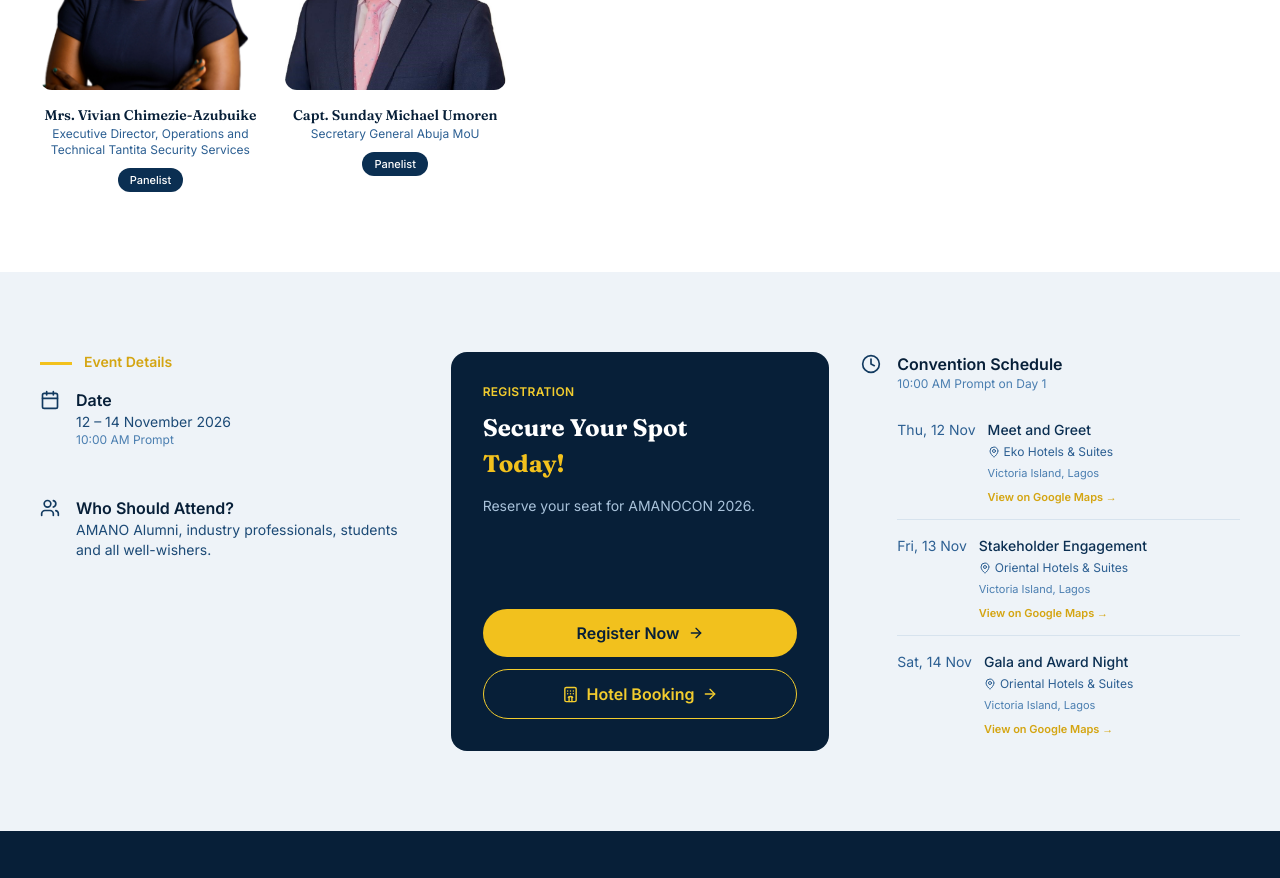
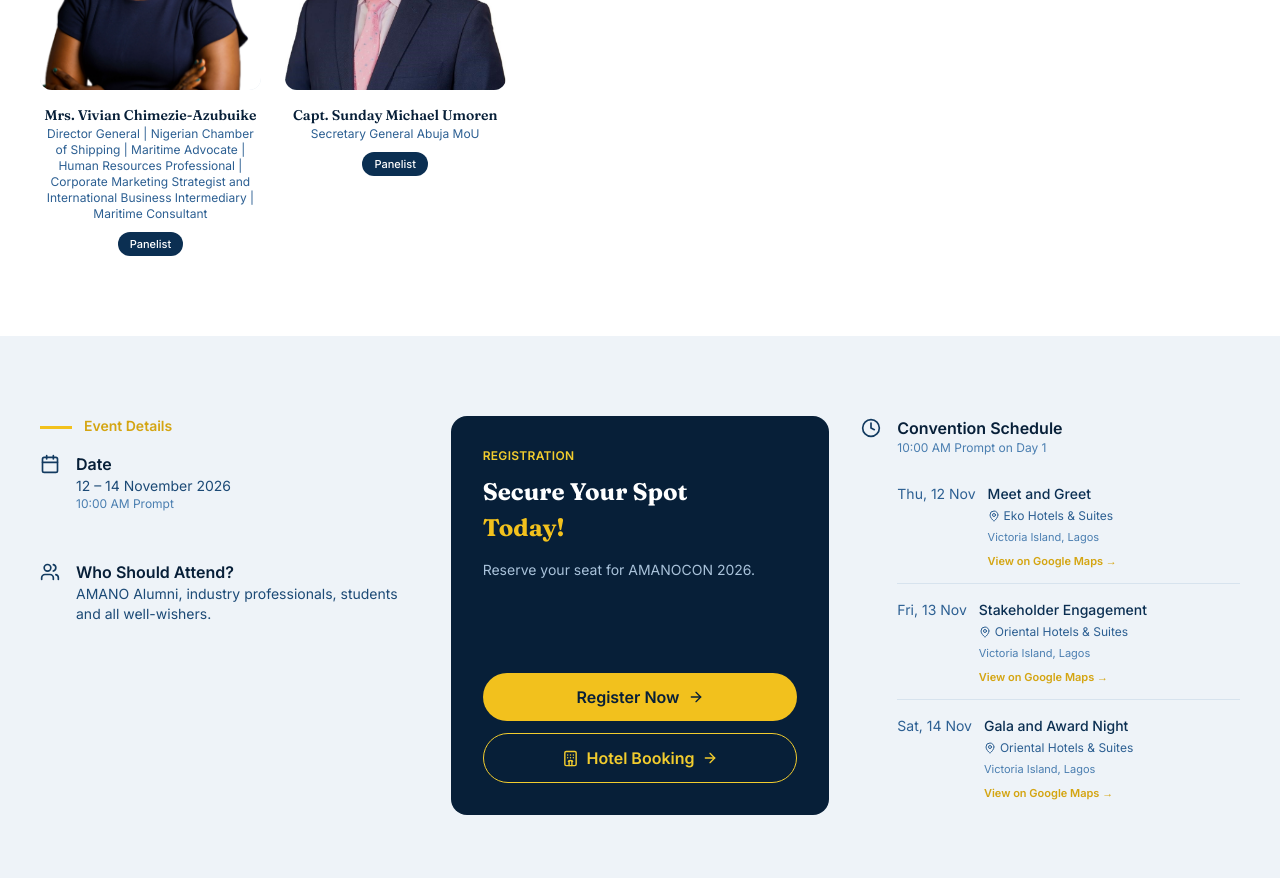
Before and after one commit to Emitis12/amano, a React (Vite) app: page / in a window 1280 px wide. Shown: the part 4060-4938 px from the top of the page. Built offline with nearby package versions, Linux system fonts and the light colour scheme; no server answers; the HTML template or start-up script is replaced by a standard one.

Commit message:
Panelist correction

```diff
--- a/src/data/event.js
+++ b/src/data/event.js
@@ -187,7 +187,7 @@ Professor Mejia holds a PhD from Lund University, Sweden; an MSc from the World
 
 {
   name: 'Mrs. Vivian Chimezie-Azubuike',
-  role: 'Executive Director, Operations and Technical Tantita Security Services',
+  role: 'Director General | Nigerian Chamber of Shipping | Maritime Advocate | Human Resources Professional | Corporate Marketing Strategist and International Business Intermediary | Maritime Consultant',
   tag: 'Panelist',
   image: '/speaker82.jpg',
   bio: `I am a maritime industry leader, policy advocate, and capacity-building strategist with a proven record of driving institutional growth, strengthening regulatory collaboration, and advancing sustainability within Africa’s maritime ecosystem.
```
